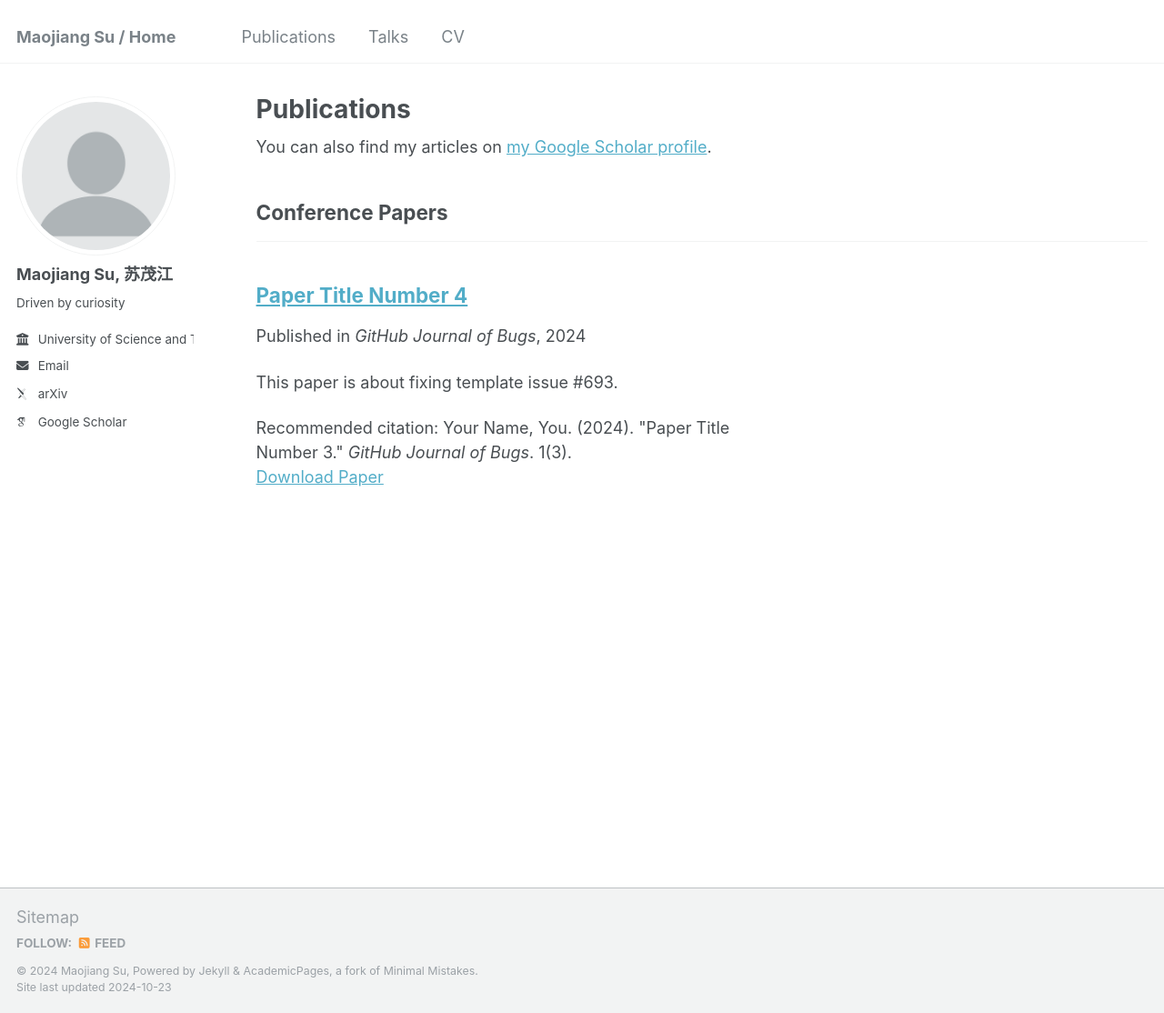
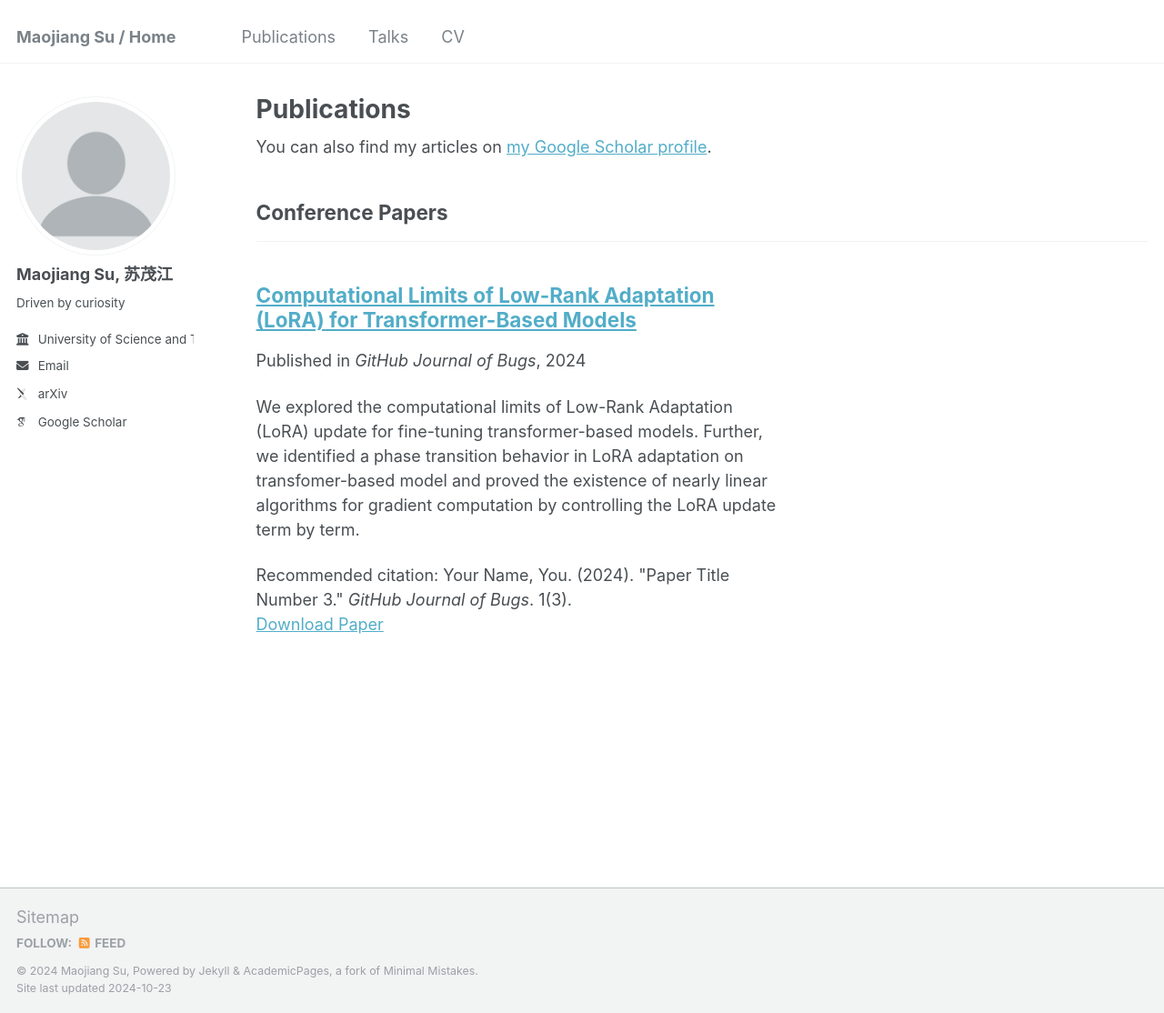
Before and after one commit to sumaojj/sumaojj.github.io, a Jekyll site: the page built from _pages/publications.html, in a window 1280 px wide and 1114 px high. Shown: the whole window at 91% size. Built offline with Jekyll 4.4.1, drawn with Linux system fonts in a browser that asks for light colours; some web fonts are replaced.

Commit message:
Update 2024-02-17-paper-title-number-4.md

```diff
--- a/_publications/2024-02-17-paper-title-number-4.md
+++ b/_publications/2024-02-17-paper-title-number-4.md
@@ -1,9 +1,10 @@
 ---
-title: "Paper Title Number 4"
+title: "Computational Limits of Low-Rank Adaptation (LoRA) for Transformer-Based Models"
 collection: publications
 category: conferences
 permalink: /publication/2024-02-17-paper-title-number-4
-excerpt: 'This paper is about fixing template issue #693.'
+excerpt: 'We explored the computational limits of Low-Rank Adaptation (LoRA) update for fine-tuning transformer-based models.
+Further, we identified a phase transition behavior in LoRA adaptation on transfomer-based model and proved the existence of nearly linear algorithms for gradient computation by controlling the LoRA update term by term.'
 date: 2024-02-17
 venue: 'GitHub Journal of Bugs'
 paperurl: 'http://academicpages.github.io/files/paper3.pdf'
```
